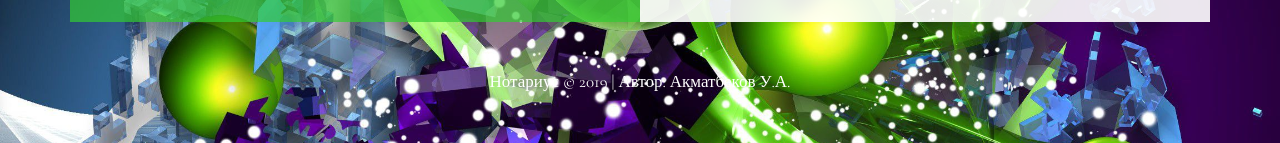
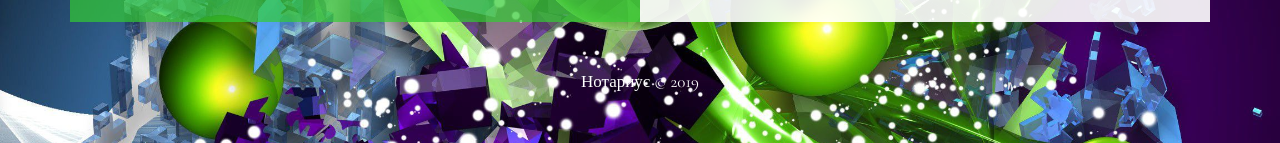
Before and after one commit to UlanAkmatbekov/test_site21, a plain HTML site: page index.html in a window 1280 px wide. Shown: the part 2702-2845 px from the top of the page. Drawn offline with nearby package versions, Linux system fonts and the light colour scheme.

Commit message:
update div

```diff
--- a/index.html
+++ b/index.html
@@ -145,8 +145,6 @@
 <div class="text-center footer">
 	<div class="container">
 		Нотариус &copy; <span class="tm-current-year">2019</span>
-
-        | Автор: Акматбеков У.А.
     </div>
 </div>
 
```
